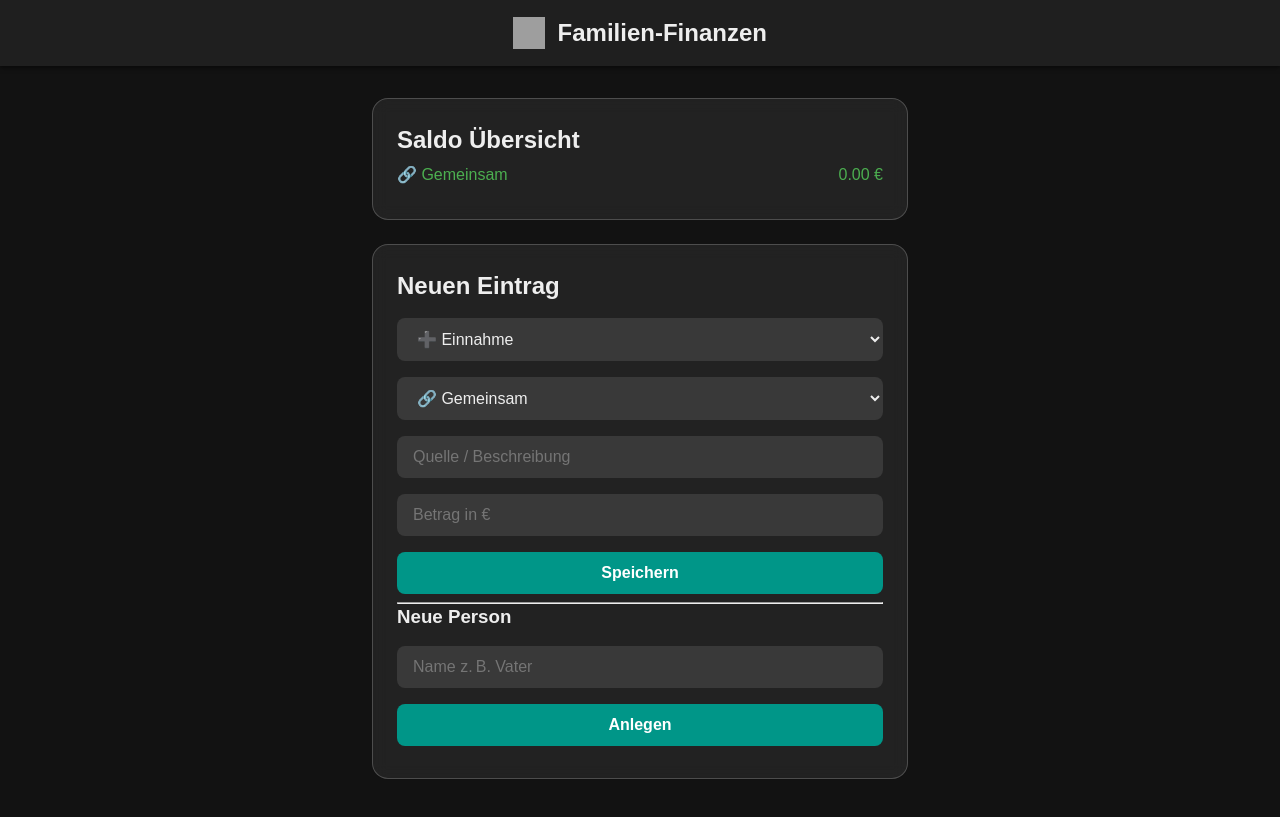
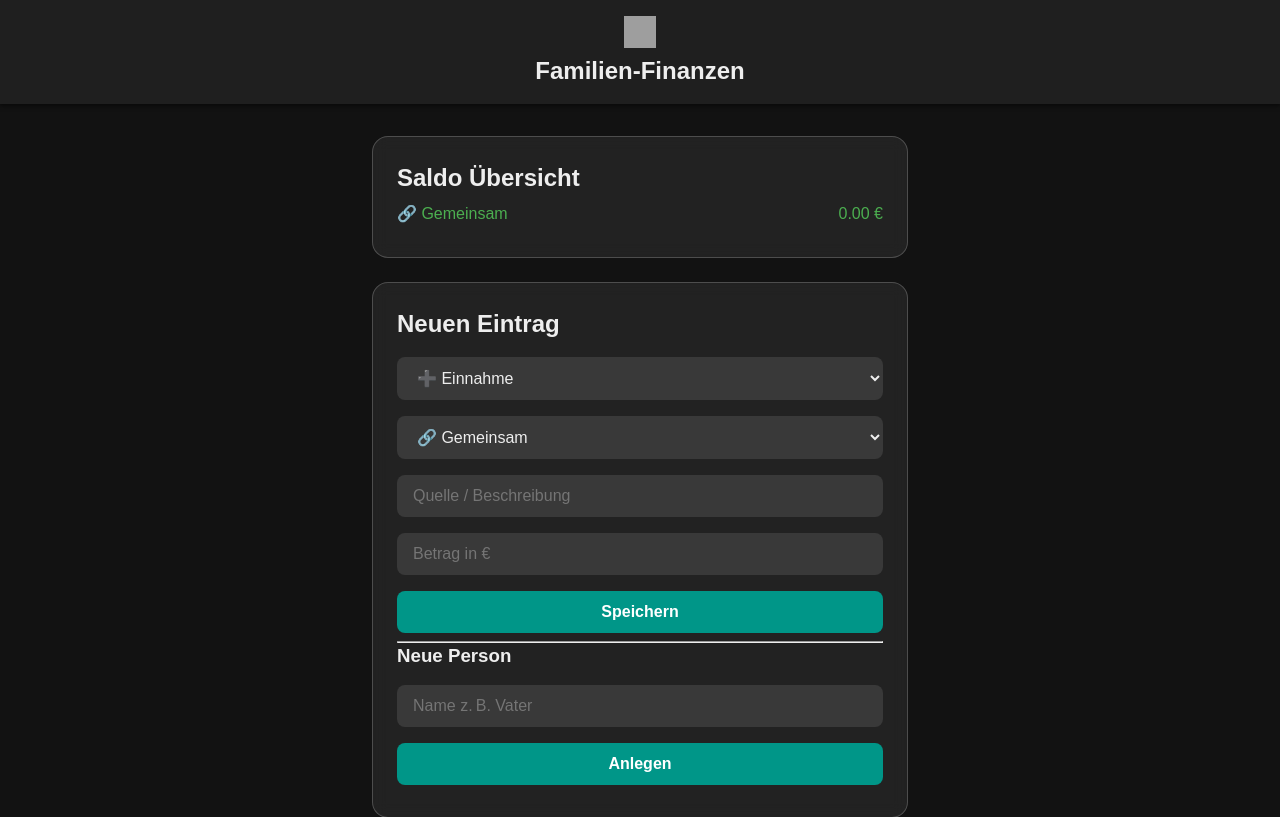
Before and after one commit to faresbadawi/finanz_webapp, a Flask app: page / in a window 1280 px wide. Shown: the top 817 px of the page. Before the commit the page ends 779 px from the top, so only its background shows below. Run offline with Flask 2, Linux system fonts and the light colour scheme; data that the repository does not hold is empty; grey boxes are pictures that could not be loaded.

Commit message:
Update base.html

```diff
--- a/templates/base.html
+++ b/templates/base.html
@@ -4,22 +4,27 @@
   <meta charset="utf-8">
   <title>Familien‑Finanzen</title>
   <meta name="viewport" content="width=device-width, initial-scale=1, viewport-fit=cover">
+
+  <!-- PWA Manifest & Theme Color -->
   <link rel="manifest" href="{{ url_for('static', filename='manifest.json') }}">
   <meta name="theme-color" content="#121212">
-  <link rel="icon" href="{{ url_for('static', filename='icons/icon-192x192.png') }}">
-  <link rel="apple-touch-icon" href="{{ url_for('static', filename='icons/icon-180x180.png') }}">
+
+  <!-- Favicons / Touch Icons -->
+  <link rel="shortcut icon" href="{{ url_for('static', filename='icons/icon-192x192.png') }}">
+  <link rel="icon" sizes="192x192" href="{{ url_for('static', filename='icons/icon-192x192.png') }}">
+  <link rel="apple-touch-icon" sizes="180x180" href="{{ url_for('static', filename='icons/icon-180x180.png') }}">
+
+  <!-- Stylesheet -->
   <link rel="stylesheet" href="{{ url_for('static', filename='style.css') }}">
 </head>
 <body>
-  <header>
+  <header class="app-header">
     <img src="{{ url_for('static', filename='icons/icon-192x192.png') }}"
-         width="32" height="32" style="vertical-align:middle; margin-right:8px">
-    <h1 style="display:inline-block; vertical-align:middle; margin:0">
-      Familien‑Finanzen
-    </h1>
+         width="32" height="32" alt="Icon" class="app-icon">
+    <h1 class="app-title">Familien‑Finanzen</h1>
 
-    <!-- Install-Button, standardmäßig versteckt -->
-    <button id="btn-install" style="display:none; margin-left:auto;">
+    <!-- Install-Button, initial versteckt -->
+    <button id="btn-install" class="install-btn" style="display:none">
       App installieren
     </button>
   </header>
@@ -28,32 +33,32 @@
     {% block content %}{% endblock %}
   </main>
 
+  <!-- Service Worker -->
   <script>
+    if ('serviceWorker' in navigator) {
+      navigator.serviceWorker.register('{{ url_for('static', filename='service-worker.js') }}');
+    }
+
     let deferredPrompt;
     const installBtn = document.getElementById('btn-install');
 
-    // Ereignis abfangen, das signalisiert: PWA kann installiert werden
     window.addEventListener('beforeinstallprompt', (e) => {
-      e.preventDefault();               // verhindert automatisches Prompt
-      deferredPrompt = e;               // speicher das Event
-      installBtn.style.display = 'block'; // zeige Button
+      e.preventDefault();
+      deferredPrompt = e;
+      installBtn.style.display = 'inline-block';
     });
 
-    // Klick auf unseren Button löst das Prompt aus
     installBtn.addEventListener('click', async () => {
       installBtn.style.display = 'none';
-      if (!deferredPrompt) return;
-      deferredPrompt.prompt();          // zeige Install‑Dialog
+      deferredPrompt.prompt();
       const { outcome } = await deferredPrompt.userChoice;
-      // Optional: Feedback, ob installiert wurde
-      console.log('Installation:', outcome);
+      console.log('Install outcome:', outcome);
       deferredPrompt = null;
     });
 
-    // Nach erfolgreicher Installation ausblenden
     window.addEventListener('appinstalled', () => {
       installBtn.style.display = 'none';
-      console.log('PWA wurde installiert');
+      console.log('PWA installed');
     });
   </script>
 </body>
```
